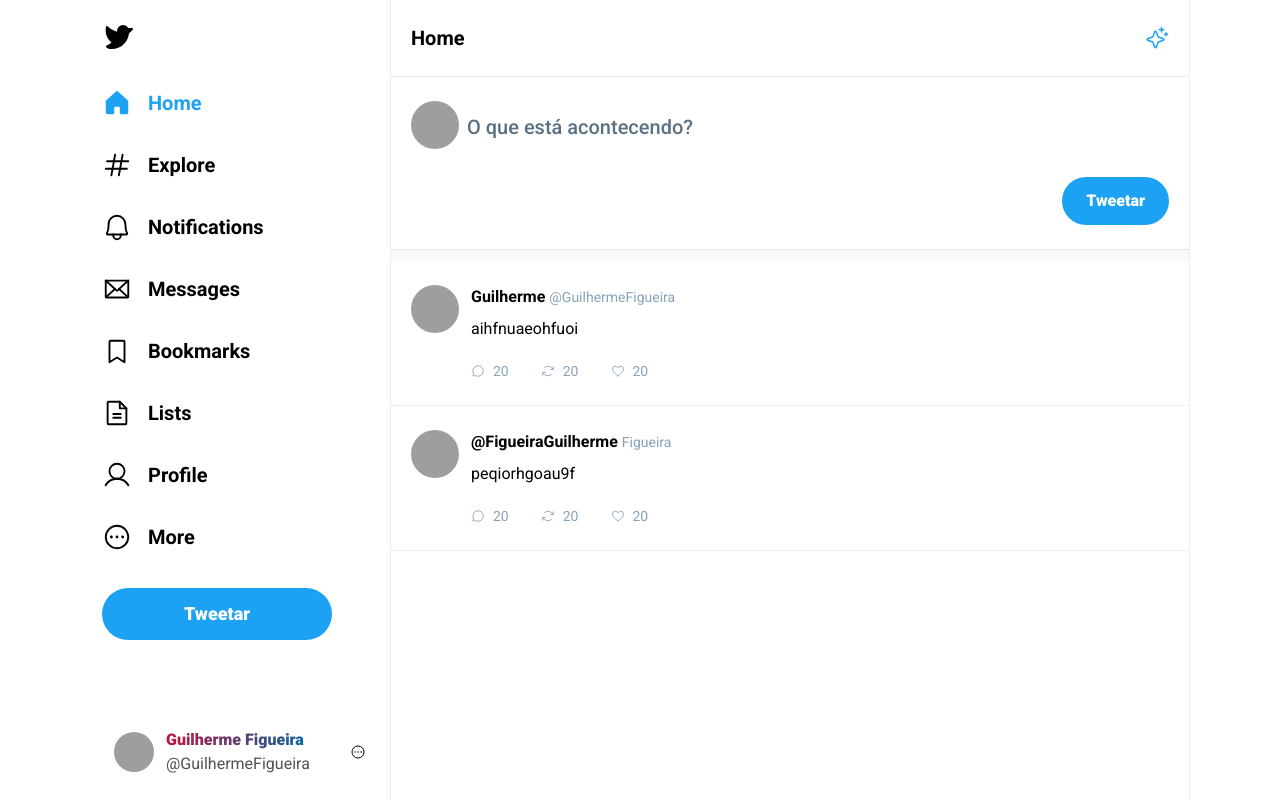
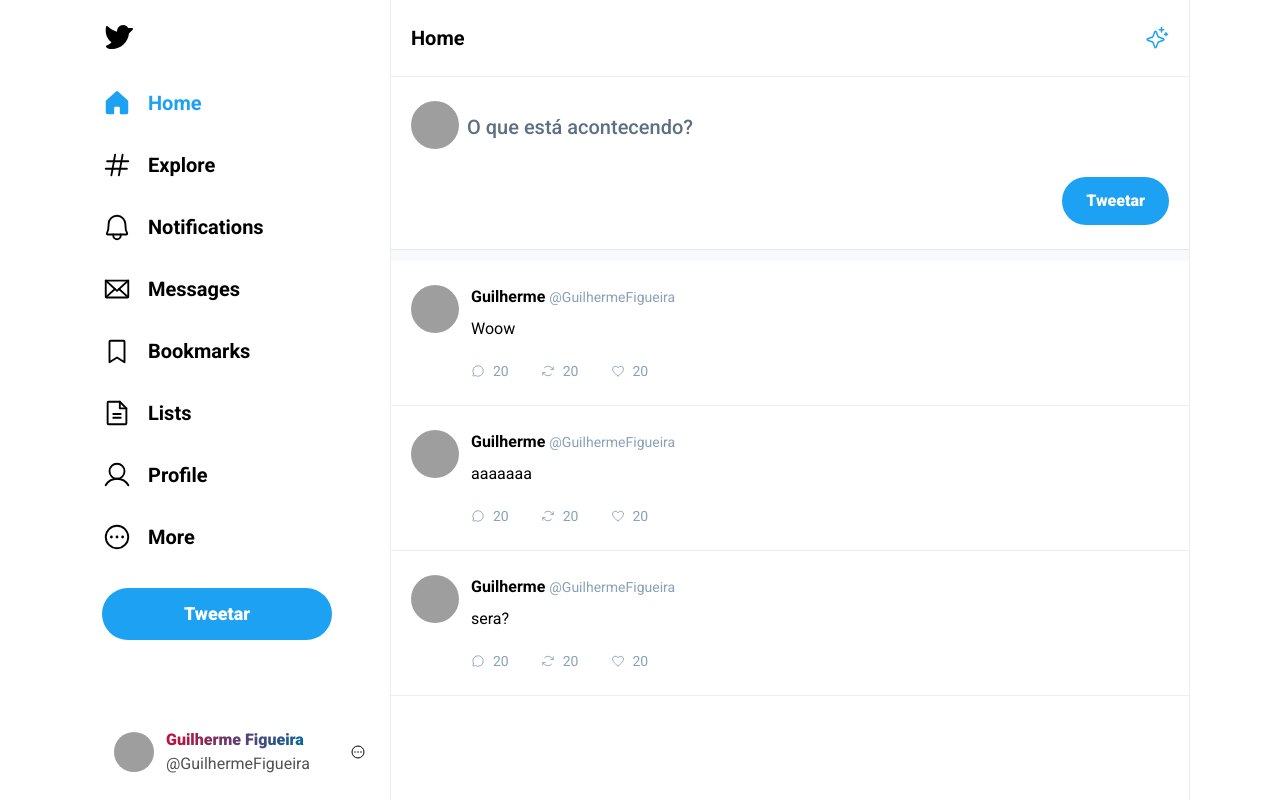
Before and after one commit to GuilhermeFigueira/twitterUi, a React (Vite) app: page / in a window 1280 px wide. Built offline with nearby package versions, Linux system fonts and the light colour scheme; grey boxes are pictures that could not be loaded.

Commit message:
adicionar tweets e respostas a tweets

```diff
--- a/src/pages/Home/index.tsx
+++ b/src/pages/Home/index.tsx
@@ -1,11 +1,26 @@
+import { FormEvent, useState } from "react";
 import Header from "../../components/Header";
 import Tweet from "../../components/Tweet";
 
 export default function Home() {
+	const [newTweet, setNewTweet] = useState("");
+
+	const [tweets, setTweets] = useState(["Woow", "aaaaaaa", "sera?"]);
+
+	function createNewTweet(event: FormEvent) {
+		event.preventDefault();
+
+		setTweets([newTweet, ...tweets]);
+		setNewTweet("");
+	}
+
 	return (
 		<div className="border-x-[1px] border-solid border-[#ebeef0]">
 			<Header />
-			<form className=" py-6 px-5 flex flex-col gap-2">
+			<form
+				onSubmit={createNewTweet}
+				className=" py-6 px-5 flex flex-col gap-2"
+			>
 				<label htmlFor="" className=" flex gap-2">
 					<img
 						className="rounded-full w-12 h-12"
@@ -15,7 +30,11 @@ export default function Home() {
 					<textarea
 						className="flex-1 text-xl font-medium mt-3 resize-none focus:outline-none placeholder:text-[#5b7083]"
 						id="tweet"
+						value={newTweet}
 						placeholder="O que está acontecendo?"
+						onChange={(event) => {
+							setNewTweet(event.target.value);
+						}}
 					/>
 				</label>
 				<button
@@ -26,16 +45,16 @@ export default function Home() {
 				</button>
 			</form>
 			<div className="bg-[#f7f9fa] border-t-[1px] border-solid h-3" />
-			<Tweet
-				userName={"Guilherme"}
-				user={"@GuilhermeFigueira"}
-				content={"aihfnuaeohfuoi"}
-			/>
-			<Tweet
-				userName={"@FigueiraGuilherme"}
-				user={"Figueira"}
-				content={"peqiorhgoau9f"}
-			/>
+			{tweets.map((tweets) => {
+				return (
+					<Tweet
+						key={tweets}
+						content={tweets}
+						userName={"Guilherme"}
+						user={"@GuilhermeFigueira"}
+					/>
+				);
+			})}
 		</div>
 	);
 }
--- a/src/pages/Status/index.tsx
+++ b/src/pages/Status/index.tsx
@@ -1,9 +1,18 @@
+import { FormEvent, useState } from "react";
 import Header from "../../components/Header";
 import Tweet from "../../components/Tweet";
 
-const answers = ["teste!", "testee"];
+export default function Status() {
+	const [newAnswer, setNewAnswer] = useState("");
+	const [answers, setAnswers] = useState(["eu discordo!", "sei não em"]);
 
-export default function Status() {
+	function createNewTweet(event: FormEvent) {
+		event.preventDefault();
+
+		setAnswers([newAnswer, ...answers]);
+		setNewAnswer("");
+	}
+
 	return (
 		<div className="border-x-[1px] border-solid border-[#ebeef0]">
 			<Header title="Tweet" sparkle={false} />
@@ -13,7 +22,10 @@ export default function Status() {
 				content={"aihfnuaeohfuoi"}
 			/>
 			<div className="bg-[#f7f9fa] border-t-[1px] border-solid h-3" />
-			<form className=" py-6 px-5 flex gap-2  border-b-[1px] items-center">
+			<form
+				onSubmit={createNewTweet}
+				className=" py-6 px-5 flex gap-2  border-b-[1px] items-center"
+			>
 				<label htmlFor="" className=" flex-1 flex gap-2 items-center">
 					<img
 						className="rounded-full w-12 h-12"
@@ -24,6 +36,8 @@ export default function Status() {
 						className="flex-1  text-xl font-medium mt-5 resize-none focus:outline-none placeholder:text-[#5b7083]"
 						id="tweet"
 						placeholder="Tweete sua resposta"
+						value={newAnswer}
+						onChange={(event) => setNewAnswer(event.target.value)}
 					/>
 				</label>
 				<button
@@ -39,8 +53,8 @@ export default function Status() {
 					<Tweet
 						key={answer}
 						content={answer}
-						userName={""}
-						user={""}
+						userName={"Guilherme"}
+						user={"@GuilhermeFigueira"}
 					/>
 				);
 			})}
```
